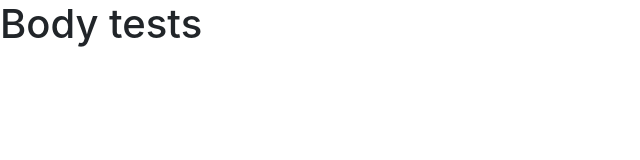
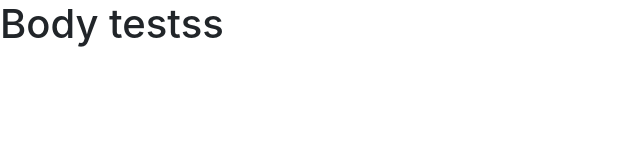
Before and after one commit to Rsych/home, a plain HTML site: page index.html in a window 1280 px wide. Shown: the full height of the page, 0-640 px from the left. Drawn offline with nearby package versions, Linux system fonts and the light colour scheme.

Commit message:
windows test

```diff
--- a/index.html
+++ b/index.html
@@ -12,7 +12,7 @@
     <title>Title</title>
   </head>
   <body>
-    <h1>Body tests</h1>
+    <h1>Body testss</h1>
 
     <!-- Optional JavaScript -->
     <!-- jQuery first, then Popper.js, then Bootstrap JS -->
```
